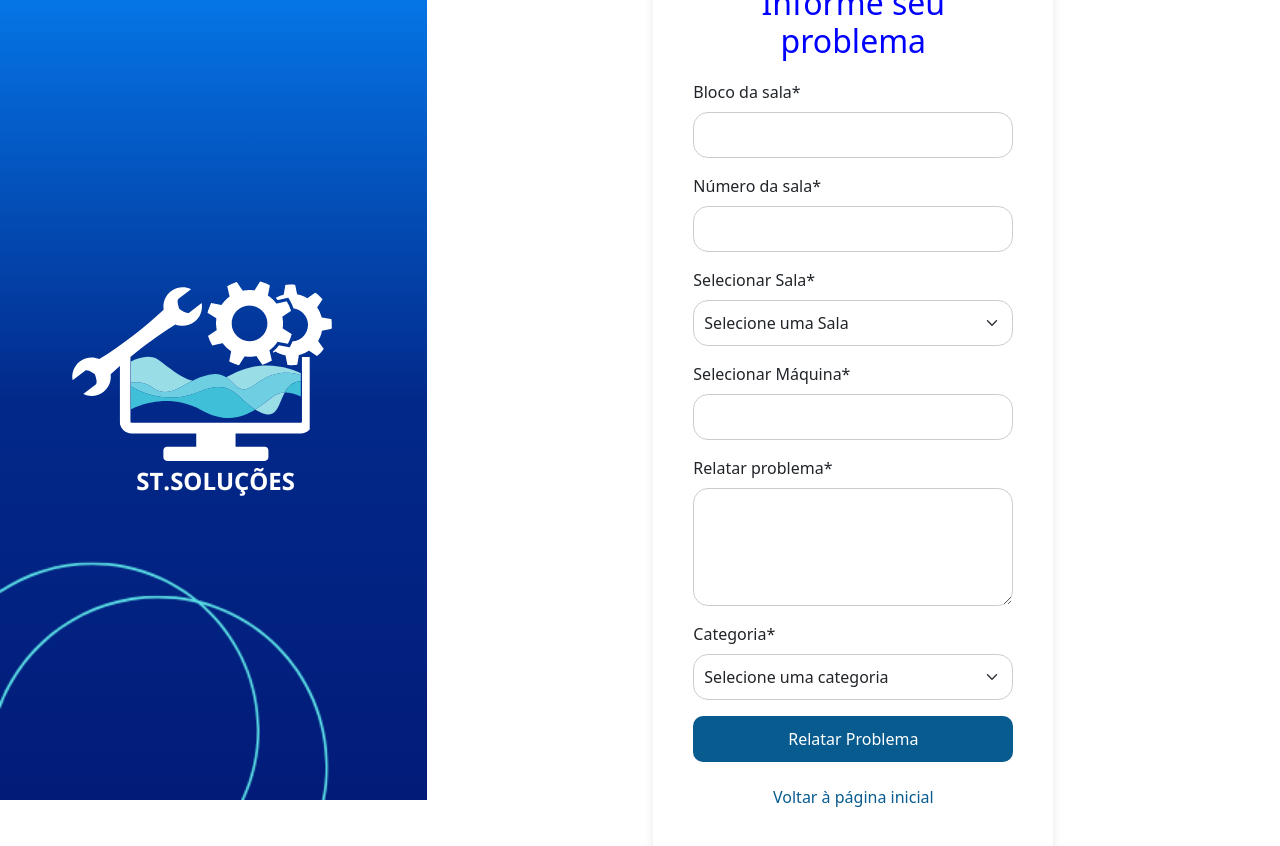
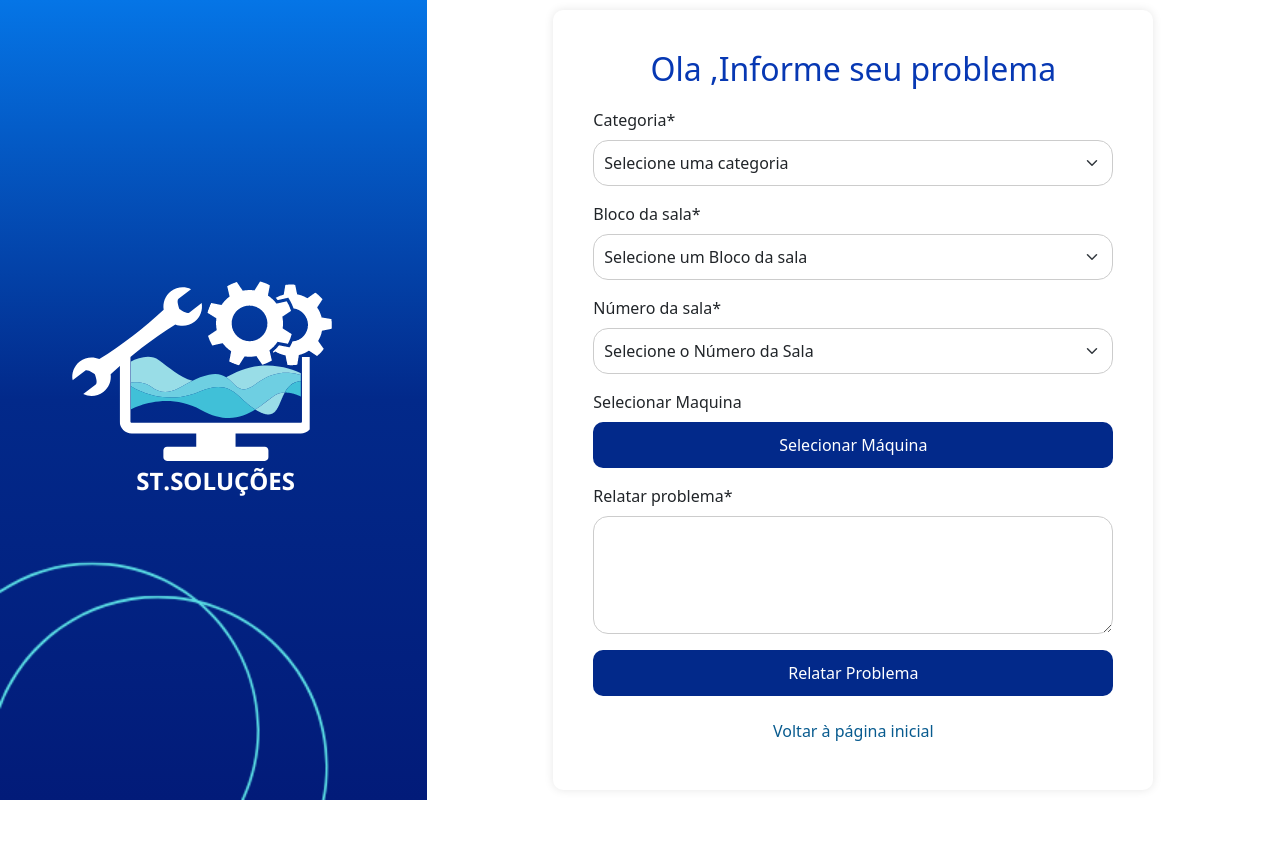
Before and after one commit to rodrigosantossilv/st.solucoes-TCC-main, a Vue app in the folder st.solucoes-1-main/st.solucoes-2/: page /openticketpage in a window 1280 px wide. Shown: the top 846 px of the page. After the commit the page ends 800 px from the top, so only its background shows below. Built offline with nearby package versions, Linux system fonts and the light colour scheme.

Commit message:
Rodrigo. alteraçao

```diff
--- a/st.solucoes-1-main/st.solucoes-2/src/components/HomePage.vue
+++ b/st.solucoes-1-main/st.solucoes-2/src/components/HomePage.vue
@@ -67,7 +67,7 @@ body, html {
 /* Cabeçalho */
 .header {
   width: 100%;
-  background: #333;
+  background: #0575E6 ;
   color: #fff;
   padding: 10px 20px;
   display: flex;
@@ -94,7 +94,7 @@ body, html {
 /* Sidebar */
 .sidebar {
   width: 200px;
-  background: #f4f4f4;
+  background:linear-gradient(to bottom, #0575E6, #02298A, #021B79);
   padding: 15px;
   height: 100vh;
   box-shadow: 2px 0 5px rgba(0, 0, 0, 0.1);
@@ -116,7 +116,7 @@ body, html {
 
 .nav-link {
   text-decoration: none;
-  color: #333;
+  color: #ffffff;
   font-size: 18px;
   display: block;
   padding: 10px;
--- a/st.solucoes-1-main/st.solucoes-2/src/components/OpenTicketPage.vue
+++ b/st.solucoes-1-main/st.solucoes-2/src/components/OpenTicketPage.vue
@@ -17,50 +17,80 @@
 
     <div class="right-side">
       <div class="login-box">
-        <h2>Informe seu problema</h2>
+        <h2>Ola ,Informe seu problema</h2>
 
-        <b-form @submit.prevent="reportProblem">
-          <b-form-group label="Bloco da sala*" label-for="bloco">
-            <b-form-input v-model="bloco" id="bloco" required></b-form-input>
-          </b-form-group>
-
-          <b-form-group label="Número da sala*" label-for="numero-sala">
-            <b-form-input v-model="numeroSala" id="numero-sala" required></b-form-input>
-          </b-form-group>
-
-          <b-form-group label="Selecionar Sala*" label-for="SelecionarMaquina*">
-            <b-form-select v-model="categoria" id="SelecionarMaquina" @change="navigateToLugar">
-              <option value="" disabled selected>Selecione uma Sala</option>
-              <option value="salaum">Sala 1</option>
-              <option value="saladois">Sala 2</option>
-              <option value="salatres">Sala 3</option>
+        <b-form-group label="Categoria*" label-for="categoria">
+            <b-form-select v-model="categoriaProblema" id="categoria">
+              <option value="" disabled selected>Selecione uma categoria</option>
+              <option value="rede">Internet</option>
+              <option value="hardware">Computador</option>
+              <option value="software">Programas</option>
             </b-form-select>
           </b-form-group>
 
-          <b-form-group label="Selecionar Máquina*" label-for="selecionar-maquina">
-            <b-form-input v-model="codigoMaquina" id="selecionar-maquina" required></b-form-input>
+        <b-form-group label="Bloco da sala*" label-for="blocodasala">
+            <b-form-select v-model="blocodaSala" id="blocodasala">
+              <option value="" disabled selected>Selecione um Bloco da sala</option>
+              <option value="BlocoE">Bloco E</option>
+              <option value="Noa">NOA</option>
+              <option value="BlocoE">Bloco E</option>
+              <option value="BlocoC">Bloco C</option>
+              <option value="BlocoF">Bloco F</option>
+            </b-form-select>
           </b-form-group>
+
+          <b-form-group label="Número da sala*" label-for="numerodasala">
+            <b-form-select v-model="numerodaSala" id="numerodasala">
+              <option value="" disabled selected>Selecione o Número da Sala</option>
+              <option value="BlocoE1">Bloco E ,sala 1</option>
+              <option value="BlocoE2">Bloco E ,sala 2</option>
+              <option value="BlocoE3">Bloco E ,sala 3</option>
+              <option value="BlocoE4">Bloco E ,sala 4</option>
+              <option value="BlocoE5">Bloco E ,sala 5</option>
+              <option value="BlocoE6">Bloco E ,sala 6</option>
+              <option value="BlocoE7">Bloco E ,sala 7</option>
+              <option value="BlocoE8">Bloco E ,sala 8</option>
+              <option value="BlocoE9">Bloco E ,sala 9</option>
+              <option value="BlocoE10">Bloco E ,sala10</option>
+
+              <option value="BlocoC1">Bloco C ,sala 1</option>
+              <option value="BlocoC2">Bloco C ,sala 2</option>
+              <option value="BlocoC3">Bloco C ,sala 3</option>
+              <option value="BlocoC4">Bloco C ,sala 4</option>
+              <option value="BlocoC5">Bloco C ,sala 5</option>
+              <option value="BlocoC6">Bloco C ,sala 6</option>
+              <option value="BlocoC7">Bloco C ,sala 7</option>
+              <option value="BlocoC8">Bloco C ,sala 8</option>
+              <option value="BlocoC9">Bloco C ,sala 9</option>
+
+
+
+              <option value="BlocoF11">Bloco F ,sala 11</option>
+              <option value="BlocoF13">Bloco F ,sala 13</option>
+              <option value="BlocoF15">Bloco F ,sala 15</option>
+              <option value="BlocoF18">Bloco F ,sala 18</option>
+            </b-form-select>
+          </b-form-group>
+
+      <!-- Botão "Selecionar Máquina" -->
+      <b-form-group label="Selecionar Maquina" label-for="SelecionarMaquina">
+          <b-button id="SelecionarMaquina" variant="primary" @click="navigateToLugar">
+            Selecionar Máquina
+          </b-button>
+        </b-form-group>
+
+
+
+
 
           <b-form-group label="Relatar problema*" label-for="relatar-problema">
             <b-form-textarea v-model="relatarProblema" id="relatar-problema" rows="4" required></b-form-textarea>
           </b-form-group>
 
-          <b-form-group label="Categoria*" label-for="categoria">
-            <b-form-select v-model="categoriaProblema" id="categoria">
-              <option value="" disabled selected>Selecione uma categoria</option>
-              <option value="rede">Rede</option>
-              <option value="hardware">Hardware</option>
-              <option value="software">Software</option>
-              <option value="infraestrutura">Infraestrutura</option>
-            </b-form-select>
-          </b-form-group>
 
           <b-button type="submit" variant="primary">Relatar Problema</b-button>
 
-          <div id="feedback" class="mt-2">
-            <b-alert v-if="feedbackMessage" :variant="feedbackVariant">{{ feedbackMessage }}</b-alert>
-          </div>
-        </b-form>
+
 
         <div class="text-center mt-3">
           <router-link to="/" class="btn btn-link">Voltar à página inicial</router-link>
@@ -69,89 +99,73 @@
     </div>
   </div>
 </template>
+
 <script>
 import Swal from 'sweetalert2';
 import {
   BForm,
   BFormGroup,
-  BFormInput,
   BFormTextarea,
   BFormSelect,
-  BButton,
-  BAlert
+  BButton
 } from 'bootstrap-vue-3';
 
 export default {
   components: {
     BForm,
     BFormGroup,
-    BFormInput,
     BFormTextarea,
     BFormSelect,
-    BButton,
-    BAlert
+    BButton
   },
   data() {
     return {
-      bloco: '',
-      numeroSala: '',
-      codigoMaquina: '',
-      relatarProblema: '',
-      categoria: '',  // Categoria para a seleção de sala
-      categoriaProblema: '',  // Categoria do problema (rede, hardware, software)
-      feedbackMessage: '',
-      feedbackVariant: ''
+      categoriaProblema: '',
+      blocodaSala: '',
+      numerodaSala: '',
+      relatarProblema: ''
     };
   },
   methods: {
     navigateToLugar() {
-      if (this.categoria === 'salaum') {
-        this.$router.push('/lugar');  // Redireciona para a rota /lugar
-      }
+      // Certifique-se de que esta rota existe e está configurada no Vue Router
+      this.$router.push('/lugar');
     },
     async reportProblem() {
-      // Validação de entrada adicional
-      if (this.bloco && this.numeroSala && this.codigoMaquina && this.relatarProblema) {
+      // Validação e relatórios do problema
+      if (this.blocodaSala && this.numerodaSala && this.relatarProblema) {
         const sanitizedProblem = this.sanitizeInput(this.relatarProblema);
-
         try {
           const response = await fetch('http://localhost:3000/report-problem', {
             method: 'POST',
             headers: { 'Content-Type': 'application/json' },
             body: JSON.stringify({
-              bloco: this.bloco,
-              numeroSala: this.numeroSala,
-              codigoMaquina: this.codigoMaquina,
+              bloco: this.blocodaSala,
+              numeroSala: this.numerodaSala,
               relatarProblema: sanitizedProblem,
-              categoria: this.categoriaProblema  // Categoria do problema
+              categoria: this.categoriaProblema
             })
           });
 
           if (response.ok) {
-            this.feedbackMessage = 'Seu problema foi relatado com sucesso!';
-            this.feedbackVariant = 'success';
+            this.resetForm();
             Swal.fire({
               title: 'Ótimo trabalho!',
               text: 'Seu problema foi relatado com sucesso!',
               icon: 'success'
             });
-            this.resetForm();
           } else {
             const data = await response.json();
-            this.feedbackMessage = `Erro ao relatar problema: ${data.error}`;
-            this.feedbackVariant = 'danger';
             Swal.fire({
               title: 'Erro!',
-              text: 'Houve um problema ao relatar o seu problema. Tente novamente mais tarde.',
+              text: `Erro ao relatar problema: ${data.error}`,
               icon: 'error'
             });
           }
         } catch (error) {
-          this.feedbackMessage = `Erro ao conectar ao servidor: ${error.message}`;
-          this.feedbackVariant = 'danger';
           Swal.fire({
             title: 'Erro!',
-            text: 'Erro ao conectar ao servidor: ' + error.message,
+            text: `Erro ao conectar ao servidor: ${error.message}`,
             icon: 'error'
           });
         }
@@ -164,16 +178,13 @@ export default {
       }
     },
     sanitizeInput(input) {
-      // Função de sanitização simples para remover caracteres indesejados
       return input.replace(/</g, "&lt;").replace(/>/g, "&gt;");
     },
     resetForm() {
-      this.bloco = '';
-      this.numeroSala = '';
-      this.codigoMaquina = '';
+      this.blocodaSala = '';
+      this.numerodaSala = '';
       this.relatarProblema = '';
-      this.categoria = '';  // Resetando a categoria de sala
-      this.categoriaProblema = '';  // Resetando a categoria do problema
+      this.categoriaProblema = '';
     }
   }
 };
@@ -219,7 +230,7 @@ body, html {
 /* Caixa de registro */
 .login-box {
   width: 85%;
-  max-width: 400px;
+  max-width: 600px;
   padding: 40px;
   border-radius: 10px;
   box-shadow: 0 0 10px rgba(0, 0, 0, 0.1);
@@ -230,7 +241,7 @@ body, html {
 .login-box h2 {
   margin-bottom: 20px;
   text-align: center;
-  color: blue;
+  color: #0738b3;
 }
 
 /* Estilo dos inputs e textarea */
@@ -249,7 +260,7 @@ body, html {
 .login-box button {
   width: 100%;
   padding: 11px;
-  background-color: rgb(8, 91, 143);
+  background-color:  #02298A;
   color: white;
   border: none;
   border-radius: 10px;
@@ -259,7 +270,7 @@ body, html {
 
 /* Efeito de hover no botão */
 .login-box button:hover {
-  background-color: rgb(11, 55, 135);
+  background-color: #2059ea;
 }
 
 /* Estilo do link */
--- a/st.solucoes-1-main/st.solucoes-2/src/components/Telaum.vue
+++ b/st.solucoes-1-main/st.solucoes-2/src/components/Telaum.vue
@@ -108,17 +108,17 @@ html {
 }
 
 .intro-buttons button {
-    background: rgb(0,172,238);
-    background: linear-gradient(0deg, rgb(19, 154, 207) 0%, rgba(2,126,251,1) 100%);
+    background: rgb(7, 50, 192);
+    background: linear-gradient(0deg, rgb(5, 58, 204) 0%, rgb(3, 79, 220) 100%);
     width: 150px;
-    height: 42px;
+    height: 45px;
     line-height: 40px; /* Ajustado para ficar centralizado */
     padding: 0;
-    border: none; /* Remove a borda padrão */
+    border:#02298A; /* Remove a borda padrão */
     color: white; /* Cor do texto */
     text-align: center; /* Centraliza o texto dentro do botão */
     cursor: pointer; /* Muda o cursor para indicar que é clicável */
-    border-radius: 5px; /* Arredonda os cantos do botão */
+    border-radius: 10px; /* Arredonda os cantos do botão */
     transition: all 0.3s ease-in-out; /* Transição suave para todas as propriedades */
 }
 
```
Also changed, not shown: st.solucoes-1-main/st.solucoes-2/src/components/KanbanBoard.vue (+6 -6 lines), st.solucoes-1-main/st.solucoes-2/src/components/LoginPage.vue (+20 -8 lines), st.solucoes-1-main/st.solucoes-2/src/components/RegisterPage.vue (+22 -8 lines), st.solucoes-1-main/st.solucoes-2/public/images/fechado.png (added), st.solucoes-1-main/st.solucoes-2/public/images/olho.png (added).
